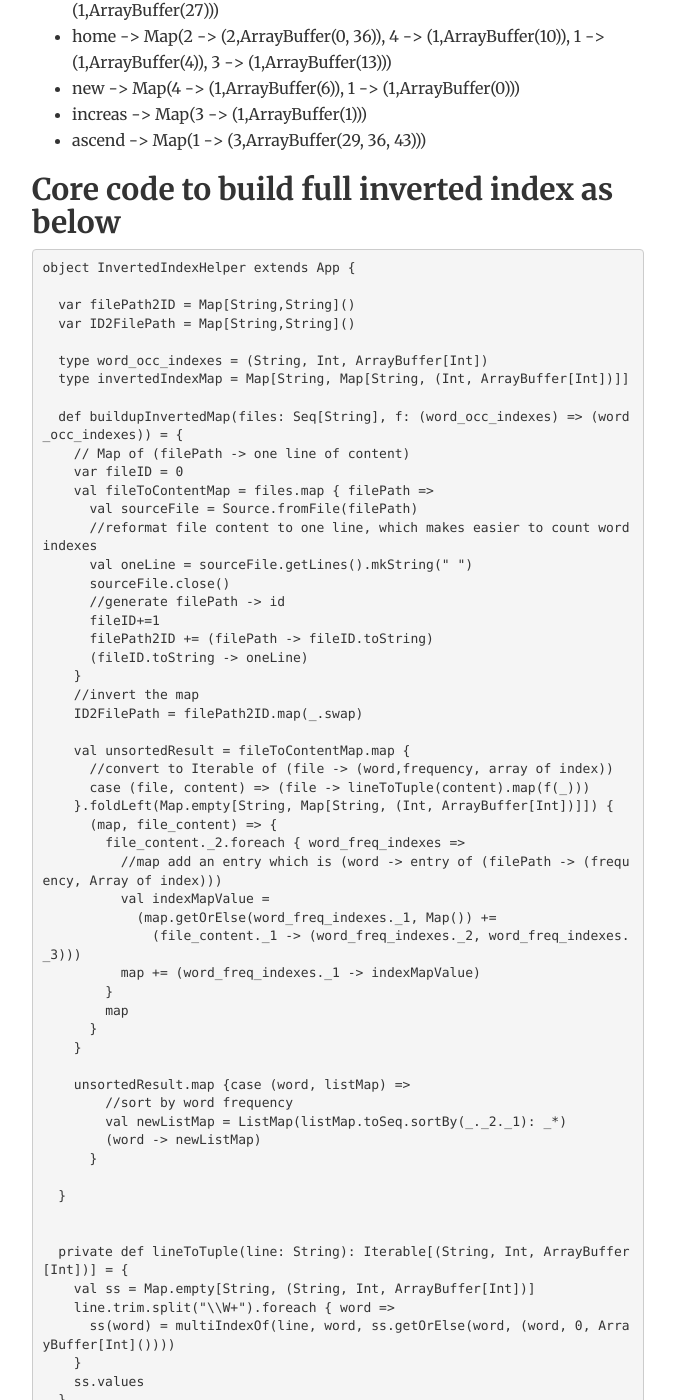
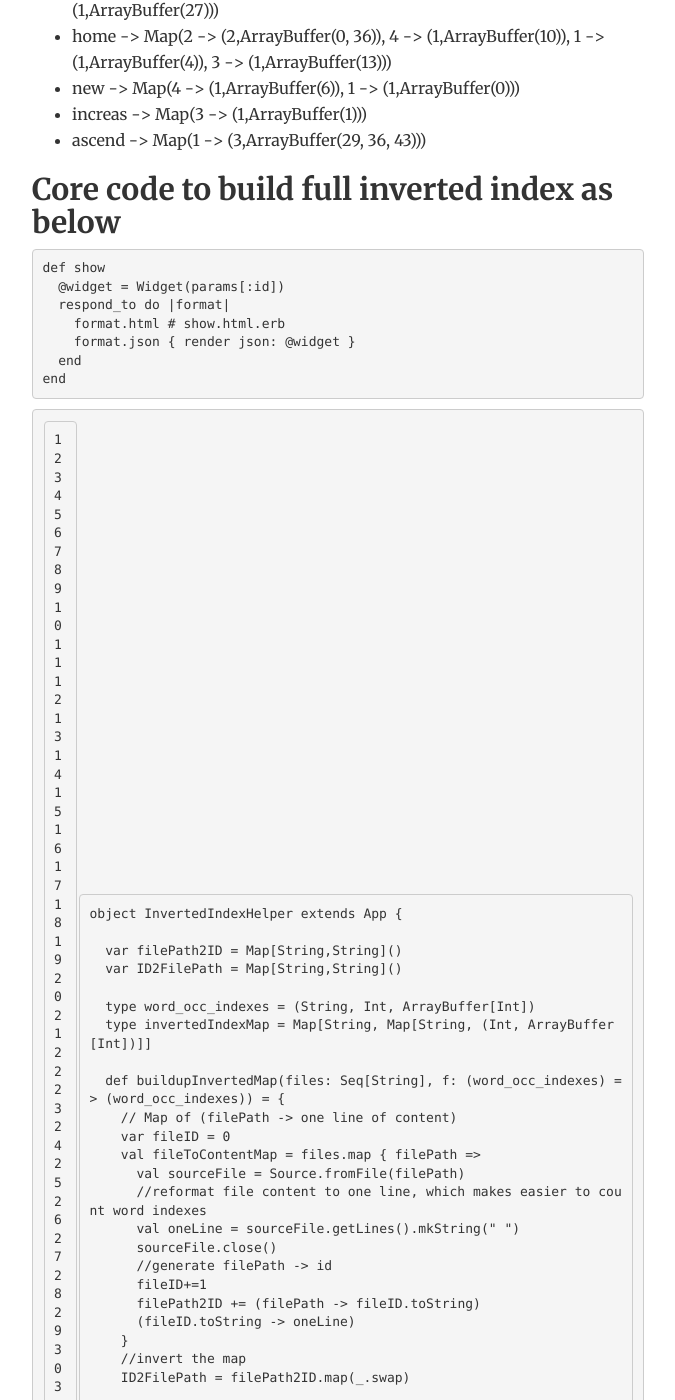
Before and after one commit to flying3615/flying3615.github.io, a Jekyll site: the page built from _posts/2017-03-19-search engine.md, in a window 1280 px wide and 1400 px high, scrolled down 775 px. Shown: the whole window, without its empty margins (302-977 px from the left). Built offline with Jekyll 4.4.1, drawn with Linux system fonts in a browser that asks for light colours; some of the changed text lies outside the part shown.

Commit message:
Update 2017-03-19-search engine.md

```diff
--- a/_posts/2017-03-19-search engine.md
+++ b/_posts/2017-03-19-search engine.md
@@ -28,7 +28,17 @@
 
 ## Core code to build full inverted index as below
 
-{% highlight javascript %}
+{% highlight ruby %}
+def show
+  @widget = Widget(params[:id])
+  respond_to do |format|
+    format.html # show.html.erb
+    format.json { render json: @widget }
+  end
+end
+{% endhighlight %}
+
+{% highlight javascript linenos %}
 object InvertedIndexHelper extends App {
 
   var filePath2ID = Map[String,String]()
```
